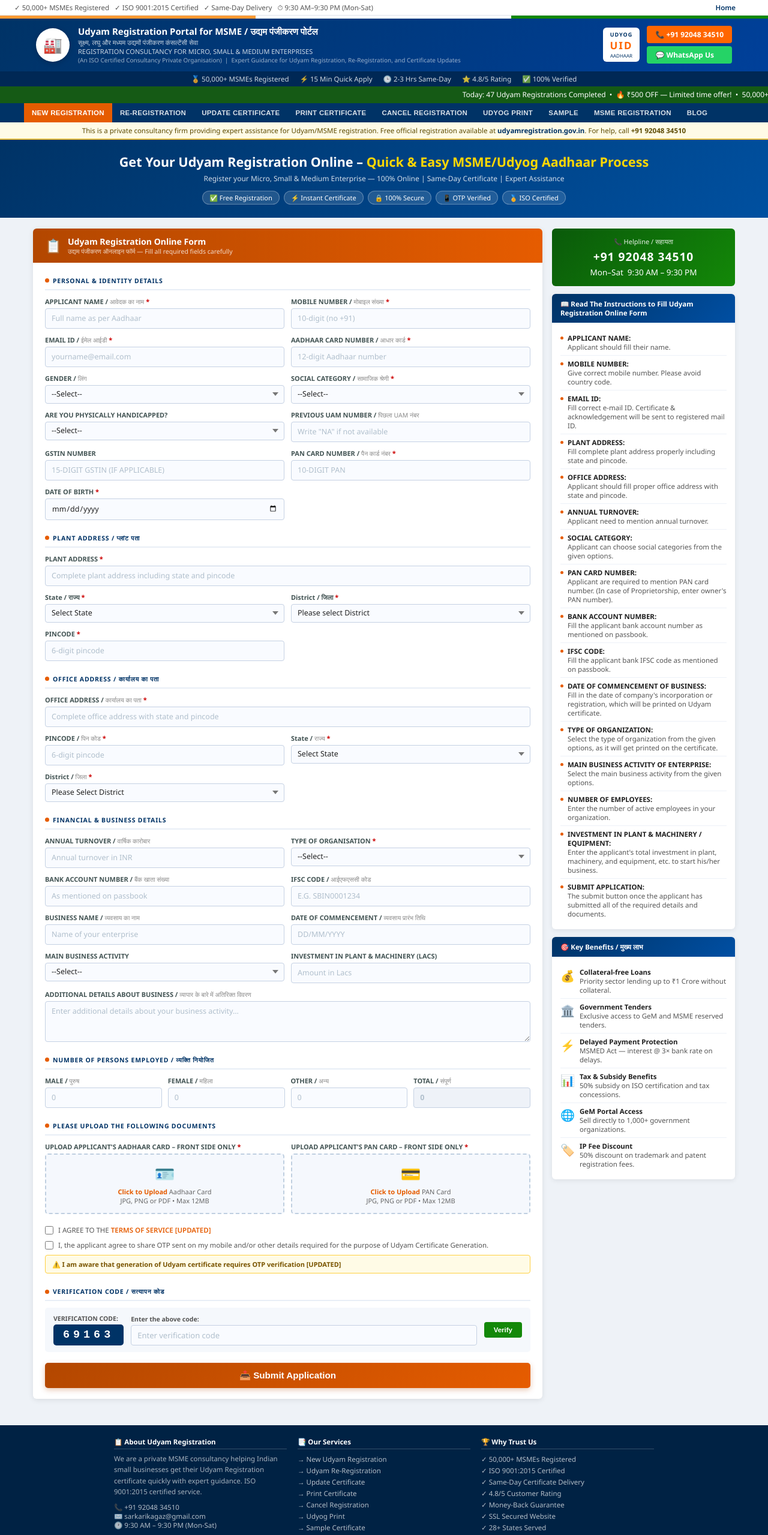
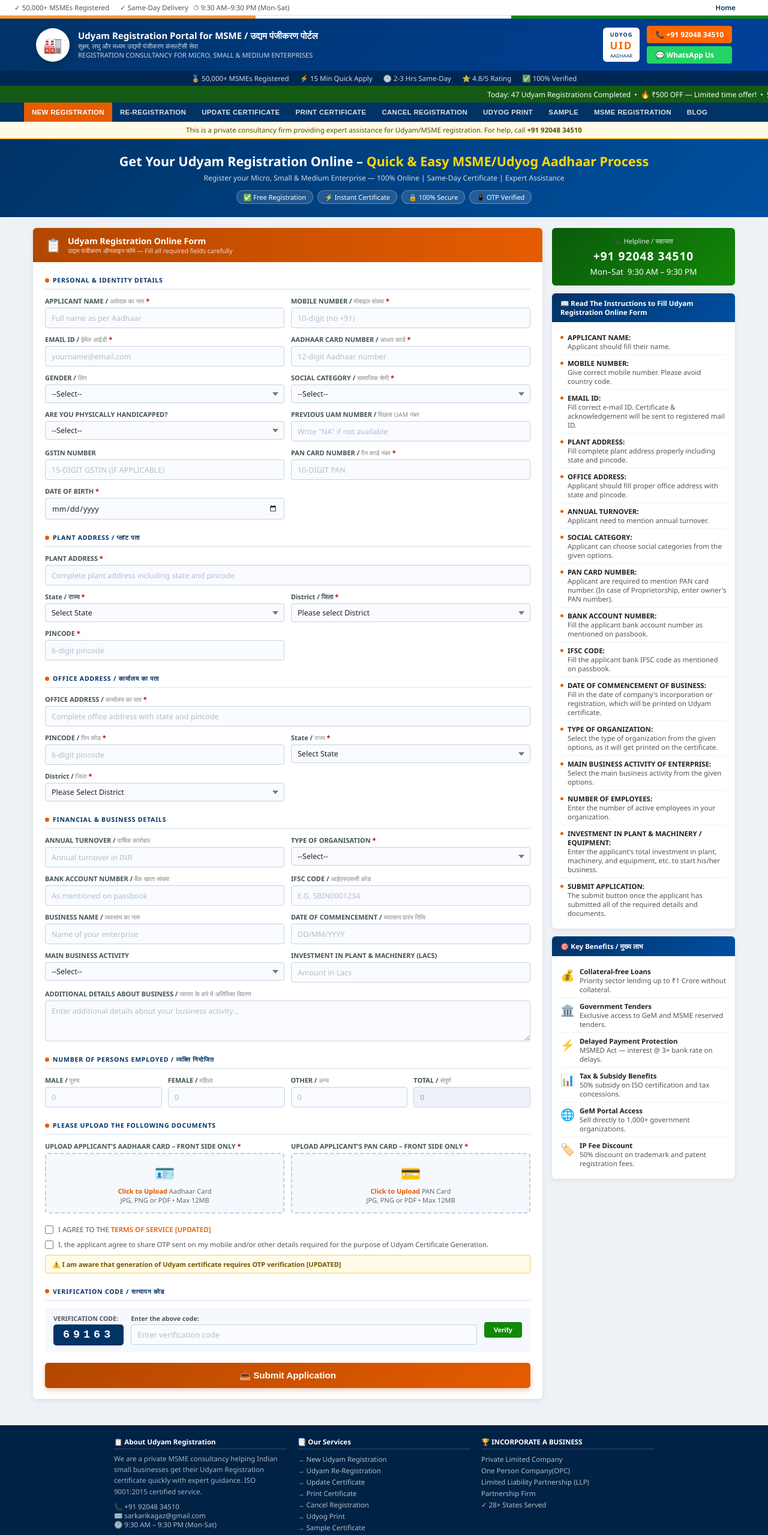
Before and after one commit to Sushobhit-Katiyar/Buisness_test, a website: page udyam_registration.html in a window 1280 px wide. Shown: the top 2559 px of the page at 60% size. Drawn offline with Linux system fonts and the light colour scheme.

Commit message:
done some changes according to client

```diff
--- a/udyam_registration.html
+++ b/udyam_registration.html
@@ -158,7 +158,7 @@
 <body>
 <!-- TOP -->
 <div class="topbar">
-  <span>✓ 50,000+ MSMEs Registered &nbsp;&nbsp;✓ ISO 9001:2015 Certified &nbsp;&nbsp;✓ Same-Day Delivery &nbsp;&nbsp;⏱ 9:30 AM–9:30 PM (Mon-Sat)</span>
+  <span>✓ 50,000+ MSMEs Registered &nbsp;&nbsp; &nbsp;&nbsp;✓ Same-Day Delivery &nbsp;&nbsp;⏱ 9:30 AM–9:30 PM (Mon-Sat)</span>
   <div><a href="index.html">Home</a><a href="#"></a><a href="#"></a><a href="#"></a></div>
 </div>
 <!-- HEADER -->
@@ -171,7 +171,7 @@
         <h1>Udyam Registration Portal for MSME / उद्यम पंजीकरण पोर्टल</h1>
         <p>सूक्ष्म, लघु और मध्यम उद्यमों पंजीकरण कंसल्टेंसी सेवा</p>
         <p>REGISTRATION CONSULTANCY FOR MICRO, SMALL &amp; MEDIUM ENTERPRISES</p>
-        <p style="font-size:10px;color:rgba(255,255,255,.6);">(An ISO Certified Consultancy Private Organisation) &nbsp;|&nbsp; Expert Guidance for Udyam Registration, Re-Registration, and Certificate Updates</p>
+        <p style="font-size:10px;color:rgba(255,255,255,.6);" &nbsp;|&nbsp; Expert Guidance for Udyam Registration, Re-Registration, and Certificate Updates</p>
       </div>
     </div>
     <div class="hdr-right">
@@ -189,7 +189,7 @@
   <span>🕒 2-3 Hrs Same-Day</span><span>⭐ 4.8/5 Rating</span><span>✅ 100% Verified</span>
 </div>
 <!-- TICKER -->
-<div class="tickwrap"><div class="tick">Today: 47 Udyam Registrations Completed &nbsp;•&nbsp; 🔥 ₹500 OFF — Limited time offer! &nbsp;•&nbsp; 50,000+ MSMEs Registered &nbsp;•&nbsp; ISO 9001:2015 Certified Consultancy &nbsp;•&nbsp; Same-Day Certificate Delivery &nbsp;•&nbsp; Expert Guidance for Udyam Registration</div></div>
+<div class="tickwrap"><div class="tick">Today: 47 Udyam Registrations Completed &nbsp;•&nbsp; 🔥 ₹500 OFF — Limited time offer! &nbsp;•&nbsp; 50,000+ MSMEs Registered &nbsp;•&nbsp; &nbsp;•&nbsp; Same-Day Certificate Delivery &nbsp;•&nbsp; Expert Guidance for Udyam Registration</div></div>
 <!-- NAVBAR -->
 <nav class="navbar"><div class="nav-inner">
   <button class="nb on" onclick="sw('nr',this)">NEW REGISTRATION</button>
@@ -203,14 +203,14 @@
   <button class="nb" onclick="sw('bl',this)">BLOG</button>
 </div></nav>
 <!-- NOTICE -->
-<div class="notice">This is a private consultancy firm providing expert assistance for Udyam/MSME registration. Free official registration available at <a href="#">udyamregistration.gov.in</a>. For help, call <strong>+91 92048 34510</strong></div>
+<div class="notice">This is a private consultancy firm providing expert assistance for Udyam/MSME registration.  For help, call <strong>+91 92048 34510</strong></div>
 
 <!-- ===== NEW REGISTRATION ===== -->
 <div id="nr" class="pg on">
   <div class="hero" style="background:linear-gradient(135deg,#003366,#0050a0);">
     <h2>Get Your Udyam Registration Online – <em>Quick &amp; Easy MSME/Udyog Aadhaar Process</em></h2>
     <p>Register your Micro, Small &amp; Medium Enterprise — 100% Online | Same-Day Certificate | Expert Assistance</p>
-    <div class="tags"><span class="tag">✅ Free Registration</span><span class="tag">⚡ Instant Certificate</span><span class="tag">🔒 100% Secure</span><span class="tag">📱 OTP Verified</span><span class="tag">🏅 ISO Certified</span></div>
+    <div class="tags"><span class="tag">✅ Free Registration</span><span class="tag">⚡ Instant Certificate</span><span class="tag">🔒 100% Secure</span><span class="tag">📱 OTP Verified</span></div>
   </div>
   <div class="wrap">
     <div>
@@ -447,7 +447,7 @@
   </div>
   <div class="wrap">
     <div>
-      <div class="warn" style="background:#ffebee;border-color:#ef9a9a;border-left-color:#c62828;color:#7f0000;">⛔ <strong>KYC DETAILS, PAN NUMBER, STATE AND DISTRICT CANNOT BE UPDATED.</strong></div>
+
       <div class="card">
         <div class="ch bl"><span style="font-size:1.3rem;">✏️</span><div><h3>ONLINE FORM FOR UPDATE UDYAM REGISTRATION CERTIFICATE</h3><p>उद्यम पंजीकरण प्रमाण पत्र अद्यतन फॉर्म</p></div></div>
         <div class="cb">
@@ -769,11 +769,11 @@
       </ul>
     </div>
     <div>
-      <h4>🏆 Why Trust Us</h4>
+      <h4>🏆 INCORPORATE A BUSINESS</h4>
       <ul>
-        <li>✓ 50,000+ MSMEs Registered</li><li>✓ ISO 9001:2015 Certified</li>
-        <li>✓ Same-Day Certificate Delivery</li><li>✓ 4.8/5 Customer Rating</li>
-        <li>✓ Money-Back Guarantee</li><li>✓ SSL Secured Website</li><li>✓ 28+ States Served</li>
+        <li>Private Limited Company </li>
+        <li>One Person Company(OPC)</li>
+        <li>Limited Liability Partnership (LLP)</li><li>Partnership Firm</li><li>✓ 28+ States Served</li>
       </ul>
     </div>
   </div>
```
Also changed, not shown: gem-registration.html (+11 -9 lines), index.html (+4 -5 lines).
